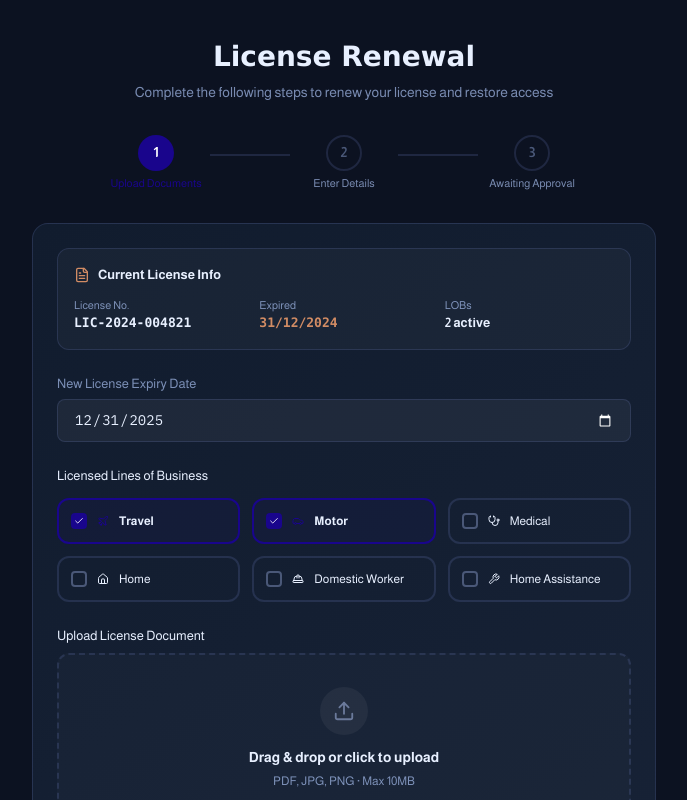
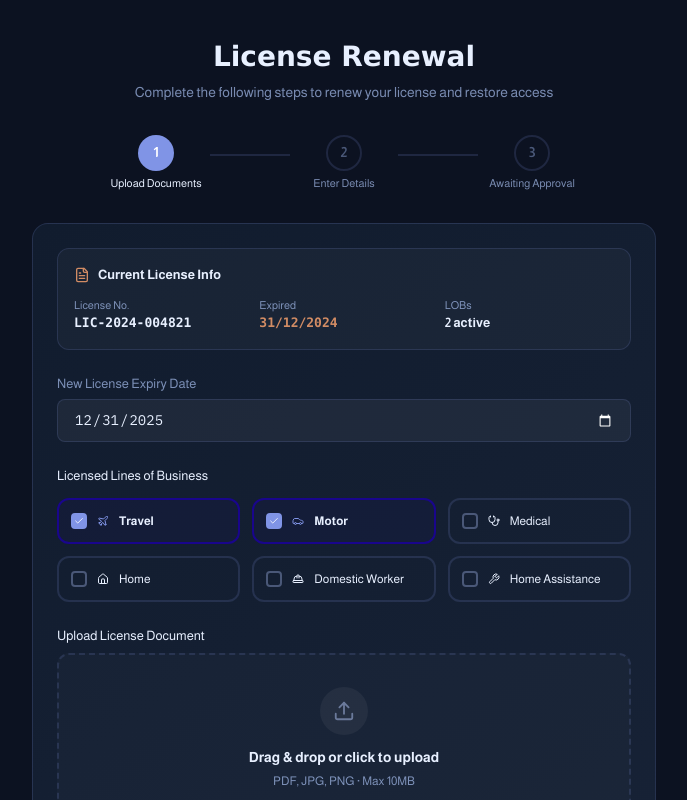
Before and after one commit to Yussef-Makhlouf/Enterprisewebportal, a React (Vite) app: page /auth/license-renewal in a window 1280 px wide. Shown: the top 800 px of the page, without its empty margins (296-983 px from the left). Built offline with nearby package versions, Linux system fonts and the light colour scheme; a web font is replaced by a local one.

Commit message:
feat: add license renewal, corporate registration, and travel issuance pages

```diff
--- a/src/app/pages/auth/LicenseRenewalPage.tsx
+++ b/src/app/pages/auth/LicenseRenewalPage.tsx
@@ -65,16 +65,17 @@ export function LicenseRenewalPage() {
               <div className="flex flex-col items-center">
                 <div className={`w-9 h-9 rounded-full flex items-center justify-center font-bold transition-all ${
                   s.n < step ? 'bg-[#6BCABA] text-white' :
-                  s.n === step ? 'bg-[#19058C] text-white' :
-                  'border-2 text-[#4A5878]'
+                  s.n > step ? 'border-2 text-[#4A5878]' : ''
                 }`}
                   style={{
+                    background: s.n === step ? (theme === 'dark' ? '#8094E6' : '#19058C') : undefined,
+                    color: s.n === step ? '#ffffff' : undefined,
                     borderColor: s.n > step ? borderColor : 'transparent',
                     fontSize: '14px'
                   }}>
                   {s.n < step ? <Check size={16} /> : s.n}
                 </div>
-                <span className="mt-1 text-center" style={{ fontSize: '11px', color: s.n === step ? '#19058C' : textSecondary, width: '100px' }}>
+                <span className="mt-1 text-center" style={{ fontSize: '11px', color: s.n === step ? (theme === 'dark' ? textPrimary : '#19058C') : textSecondary, width: '100px' }}>
                   {s.label}
                 </span>
               </div>
@@ -152,11 +153,11 @@ export function LicenseRenewalPage() {
                       }}
                       onClick={() => toggleLOB(lob.key)}
                     >
-                      <div className={`w-4 h-4 rounded border-2 flex items-center justify-center transition-all ${selectedLOBs.includes(lob.key) ? 'bg-[#19058C] border-[#19058C]' : ''}`}
-                        style={{ borderColor: selectedLOBs.includes(lob.key) ? '#19058C' : (theme === 'dark' ? '#4A5878' : '#C0CBDE') }}>
+                      <div className={`w-4 h-4 rounded border-2 flex items-center justify-center transition-all ${selectedLOBs.includes(lob.key) ? 'text-white' : ''}`}
+                        style={{ borderColor: selectedLOBs.includes(lob.key) ? (theme === 'dark' ? '#8094E6' : '#19058C') : (theme === 'dark' ? '#4A5878' : '#C0CBDE'), background: selectedLOBs.includes(lob.key) ? (theme === 'dark' ? '#8094E6' : '#19058C') : 'transparent' }}>
                         {selectedLOBs.includes(lob.key) && <Check size={10} className="text-white" />}
                       </div>
-                      <lob.Icon size={12} style={{ color: selectedLOBs.includes(lob.key) ? '#19058C' : textPrimary }} />
+                      <lob.Icon size={12} style={{ color: selectedLOBs.includes(lob.key) ? (theme === 'dark' ? '#8094E6' : '#19058C') : textPrimary }} />
                       <span style={{ fontSize: '12px', color: textPrimary, fontWeight: selectedLOBs.includes(lob.key) ? 600 : 400 }}>
                         {isAr ? lob.labelAr : lob.label}
                       </span>
--- a/src/app/pages/broker/CorporateRegistration.tsx
+++ b/src/app/pages/broker/CorporateRegistration.tsx
@@ -17,6 +17,7 @@ export function CorporateRegistration() {
   const textPrimary = theme === 'dark' ? '#E8EDF5' : '#0D1F3C';
   const textSecondary = theme === 'dark' ? '#6B7A9B' : '#6B7A9B';
   const inputBg = theme === 'dark' ? 'rgba(255,255,255,0.05)' : '#F5F7FB';
+  const actCol = theme === 'dark' ? '#8094E6' : '#1e0f4d';
 
   const ff  = "'Almarai', Verdana, sans-serif";
   const ffH = isAr ? "'Kufam', Tahoma, sans-serif" : "'Georama', Verdana, sans-serif";
@@ -65,12 +66,16 @@ export function CorporateRegistration() {
         {steps.map((s, i) => (
           <div key={s.n} className="flex items-center">
             <div className="flex flex-col items-center">
-              <div className={`w-8 h-8 rounded-full flex items-center justify-center font-bold transition-all ${
-                s.n < step ? 'bg-[#00C896] text-white' : s.n === step ? 'bg-[#1e0f4d] text-white' : 'border-2'
-              }`} style={{ borderColor: s.n > step ? borderColor : 'transparent', color: s.n > step ? textSecondary : 'white', fontSize: '12px' }}>
+              <div className={`w-8 h-8 rounded-full flex items-center justify-center font-bold transition-all border-2`}
+                style={{
+                  background: s.n < step ? '#00C896' : s.n === step ? actCol : 'transparent',
+                  borderColor: s.n > step ? borderColor : 'transparent',
+                  color: s.n > step ? textSecondary : '#ffffff',
+                  fontSize: '12px'
+                }}>
                 {s.n < step ? <Check size={14} /> : s.n}
               </div>
-              <span className="mt-1" style={{ fontSize: '11px', color: s.n === step ? '#1e0f4d' : textSecondary }}>{s.label}</span>
+              <span className="mt-1" style={{ fontSize: '11px', color: s.n === step ? (theme === 'dark' ? textPrimary : actCol) : textSecondary }}>{s.label}</span>
             </div>
             {i < steps.length - 1 && (
               <div className="w-24 h-0.5 mb-4 mx-1" style={{ background: s.n < step ? '#00C896' : borderColor }} />
@@ -116,10 +121,10 @@ export function CorporateRegistration() {
                 <div className="space-y-2 mb-4">
                   {['+962 79 *** ***1', '+962 77 *** ***5'].map((num, i) => (
                     <label key={num} className="flex items-center gap-3 p-3 rounded-lg cursor-pointer"
-                      style={{ background: i === 0 ? 'rgba(200,16,46,0.08)' : 'transparent', border: `1px solid ${i === 0 ? '#1e0f4d' : borderColor}` }}>
+                      style={{ background: i === 0 ? 'rgba(200,16,46,0.08)' : 'transparent', border: `1px solid ${i === 0 ? actCol : borderColor}` }}>
                       <div className={`w-4 h-4 rounded-full border-2 flex items-center justify-center`}
-                        style={{ borderColor: i === 0 ? '#1e0f4d' : textSecondary }}>
-                        {i === 0 && <div className="w-2 h-2 rounded-full bg-[#1e0f4d]" />}
+                        style={{ borderColor: i === 0 ? actCol : textSecondary }}>
+                        {i === 0 && <div className="w-2 h-2 rounded-full" style={{ background: actCol }} />}
                       </div>
                       <span className="font-mono" style={{ fontSize: '14px', color: textPrimary }}>{num}</span>
                     </label>
@@ -130,7 +135,7 @@ export function CorporateRegistration() {
                     <input key={i} type="text" maxLength={1} value={d}
                       onChange={e => { const v = [...otp]; v[i] = e.target.value; setOtp(v); }}
                       className="w-11 h-12 text-center rounded-xl border-2 outline-none font-mono font-bold text-xl"
-                      style={{ background: inputBg, borderColor: d ? '#1e0f4d' : borderColor, color: textPrimary }} />
+                      style={{ background: inputBg, borderColor: d ? actCol : borderColor, color: textPrimary }} />
                   ))}
                 </div>
               </div>
@@ -190,7 +195,7 @@ export function CorporateRegistration() {
           </button>
           <button
             className="px-6 py-2.5 rounded-xl text-white text-sm font-medium flex items-center gap-2 hover:opacity-90"
-            style={{ background: '#1e0f4d', boxShadow: '0 2px 10px rgba(200,16,46,0.3)' }}
+            style={{ background: actCol, boxShadow: '0 2px 10px rgba(25,5,140,0.3)' }}
             onClick={() => {
               if (step < 3) setStep(s => s + 1);
               else addToast({ type: 'success', title: isAr ? 'تم التسجيل' : 'Registered Successfully' });
--- a/src/app/pages/broker/TravelIssuance.tsx
+++ b/src/app/pages/broker/TravelIssuance.tsx
@@ -68,14 +68,14 @@ export function TravelIssuance() {
             <div className="flex flex-col items-center">
               <div className="w-8 h-8 rounded-full flex items-center justify-center font-bold transition-all"
                 style={{
-                  background: s.n < step ? B.seafoam : s.n === step ? B.indigo : 'transparent',
+                  background: s.n < step ? B.seafoam : s.n === step ? (isDark ? B.ocean : B.indigo) : 'transparent',
                   color: s.n <= step ? '#FFFFFF' : textMuted,
                   border: s.n > step ? `2px solid ${bdr}` : 'none',
                   fontSize: '12px',
                 }}>
                 {s.n < step ? <Check size={14} /> : s.n}
               </div>
-              <span style={{ fontSize: '11px', color: s.n === step ? B.indigo : textMuted, textAlign: 'center', minWidth: '80px', marginTop: '4px' }}>
+              <span style={{ fontSize: '11px', color: s.n === step ? (isDark ? textPrimary : B.indigo) : textMuted, textAlign: 'center', minWidth: '80px', marginTop: '4px' }}>
                 {isAr ? s.labelAr : s.label}
               </span>
             </div>
```
